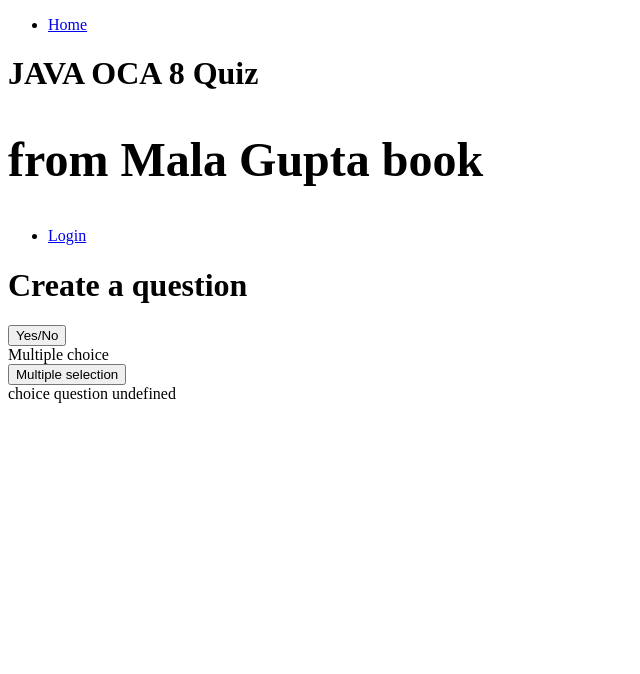
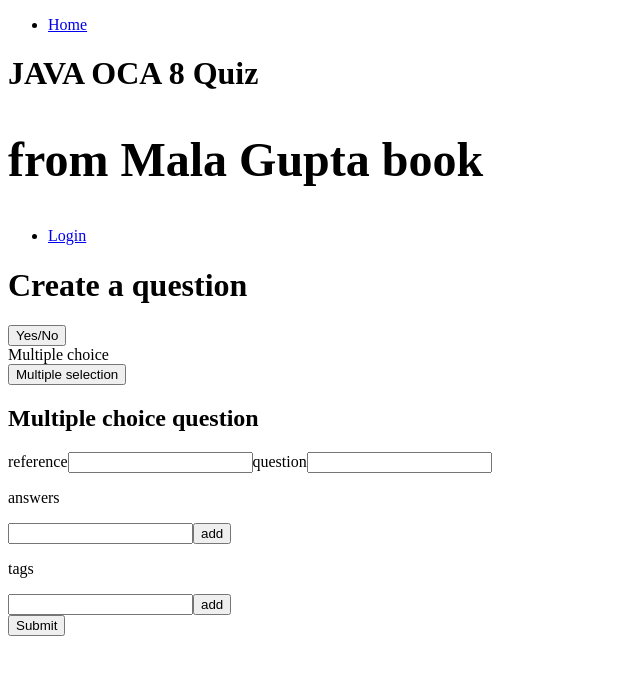
Before and after one commit to JorritScholten/OCAQuizApp, a React (Vite) app in the folder frontend/: page /question in a window 1280 px wide. Shown: the top 674 px of the page, without its empty margins (0-640 px from the left). Built offline with nearby package versions, Linux system fonts and the light colour scheme.

Commit message:
added createMultipleChoice to input select

```diff
--- a/frontend/src/pages/question/Question.jsx
+++ b/frontend/src/pages/question/Question.jsx
@@ -1,5 +1,6 @@
 import React, { useState } from "react";
 import Header from "../../components/header";
+import CreateMultipleChoice from "./multipleChoice/createMultipleChoice";
 export default function Question() {
   const typeOptions = ["Yes/No", "Multiple choice", "Multiple selection"];
   const [typeChoice, setTypeChoice] = useState(typeOptions[1]);
@@ -38,7 +39,7 @@
             <div>yes/no question undefined</div>
           ) : null}
           {typeChoice === typeOptions[1] ? (
-            <div>choice question undefined</div>
+            <CreateMultipleChoice />
           ) : null}
           {typeChoice === typeOptions[2] ? (
             <div>selection question undefined</div>
```
